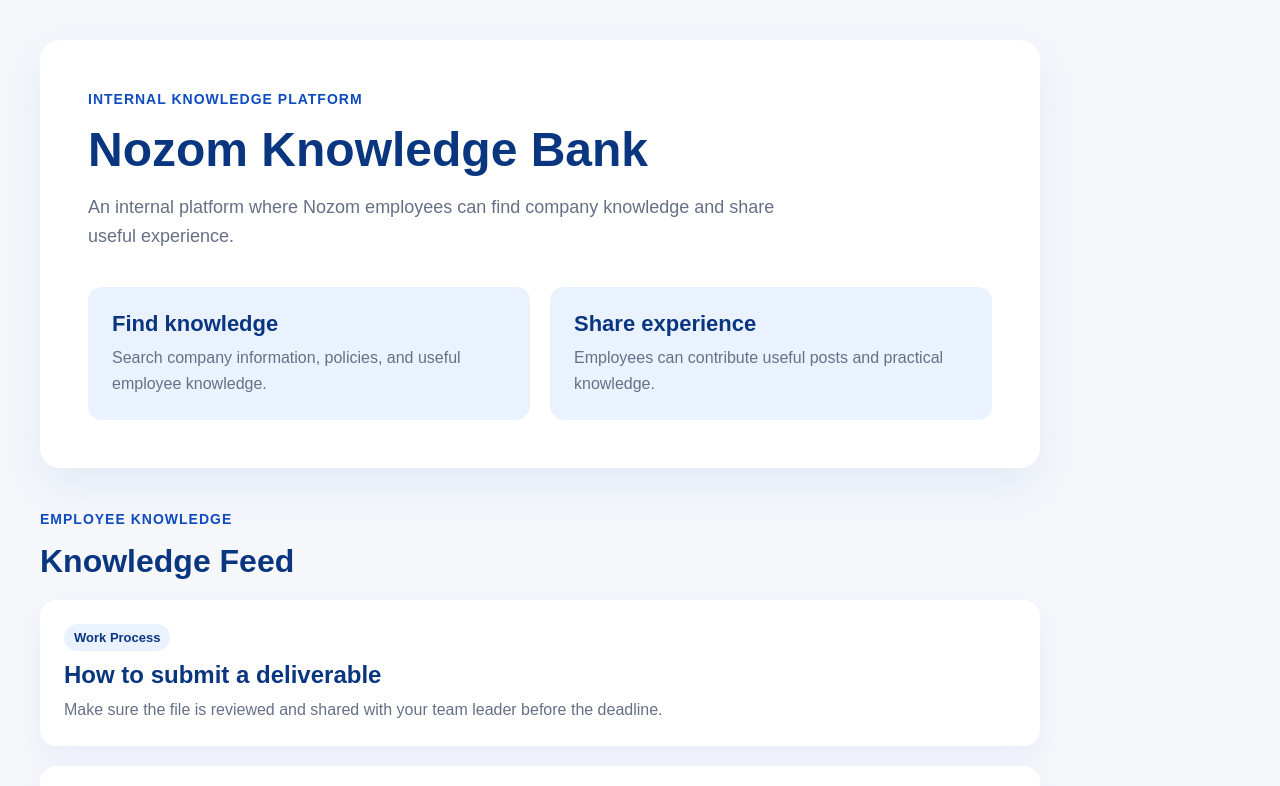
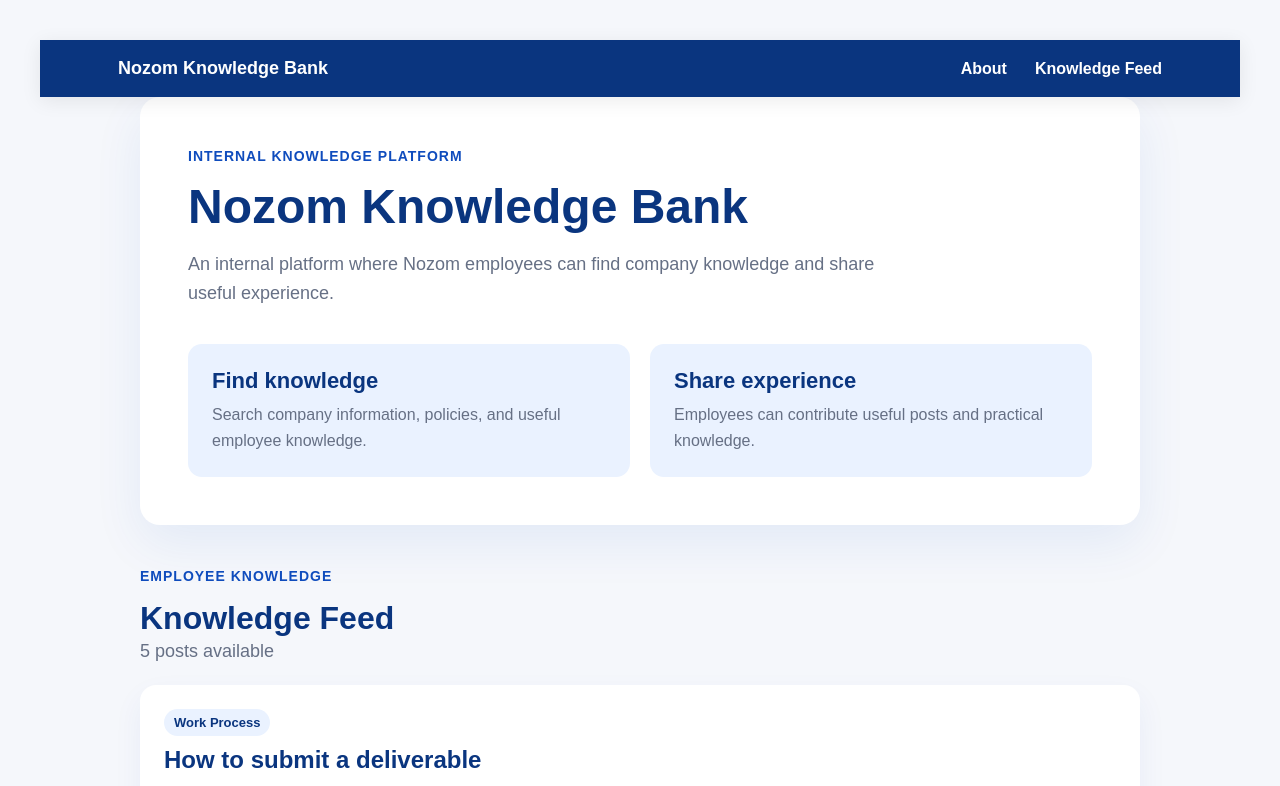
Before and after one commit to Alii-ahd-azab/Nozomkb, a Next.js app: page / in a window 1280 px wide. Shown: the top 786 px of the page. Built offline with nearby package versions, Linux system fonts and the light colour scheme.

Commit message:
- added a new Toolbar component and integrated it into the Layout component. - Updated the main page to include the Toolbar and adjusted the structure of the about and feed sections for better organization.

```diff
--- a/app/globals.css
+++ b/app/globals.css
@@ -177,6 +177,63 @@ p {
   font-size: 13px;
   font-weight: 700;
 }
+.page-layout {
+  width: 100%;
+}
+
+main {
+  width: 100%;
+  display: flex;
+  flex-direction: column;
+  align-items: center;
+}
+
+.toolbar {
+  position: sticky;
+  top: 0;
+  width: 100%;
+  background: var(--nozom-blue-dark);
+  z-index: 1000;
+  box-shadow: 0 4px 20px rgba(0, 0, 0, 0.08);
+}
+
+.toolbar-inner {
+  max-width: 1100px;
+  margin: 0 auto;
+  padding: 18px 28px;
+  display: flex;
+  align-items: center;
+  justify-content: space-between;
+}
+
+.toolbar-brand {
+  color: var(--nozom-white);
+  font-weight: 700;
+  font-size: 18px;
+}
+
+.toolbar-links {
+  display: flex;
+  gap: 28px;
+}
+
+.toolbar-links a {
+  color: var(--nozom-white);
+  font-weight: 600;
+  text-decoration: none;
+}
+
+.toolbar-links a:hover {
+  opacity: 0.75;
+}
+
+
+html {
+  scroll-behavior: smooth;
+}
+
+
+
 
 @media (prefers-color-scheme: dark) {
   html {
--- a/app/page.tsx
+++ b/app/page.tsx
@@ -1,6 +1,7 @@
 import Image from "next/image";
 import styles from "./page.module.css";
 import PostCard from "@/components/PostCard";
+import Layout from "@/components/Layout";
 type Post = {
   id: number;
   title: string;
@@ -41,12 +42,15 @@ const posts: Post[] = [
   },
 ];
 
-
+function getPostCount(posts: Post[]) {
+  return posts.length;
+}
 
 export default function Home() {
   return (
-<main>
-  <div className="about-card">
+<Layout>
+  <main>
+  <div id="about" className="about-card">
     <p className="eyebrow">Internal Knowledge Platform</p>
     <h1>Nozom Knowledge Bank</h1>
 
@@ -68,10 +72,11 @@ export default function Home() {
   </div>
   </div>
 
-<section className="feed-section">
+<section id="feed" className="feed-section">
   <div className="feed-header">
     <p className="eyebrow">Employee Knowledge</p>
     <h2>Knowledge Feed</h2>
+    <p>{getPostCount(posts)} posts available</p>
   </div>
 
   <div className="feed-list">
@@ -87,7 +92,7 @@ export default function Home() {
 </section>
 
 
-
-</main>
+  </main>
+</Layout>
   );
 }
--- /dev/null
+++ b/components/Layout.tsx
@@ -0,0 +1,16 @@
+import Toolbar from "@/components/Toolbar";
+
+type LayoutProps = {
+  children: React.ReactNode;
+};
+
+export default function Layout({ children }: LayoutProps) {
+  return (
+    <div className="page-layout">
+      <Toolbar />
+
+
+      {children}
+    </div>
+  );
+}
--- /dev/null
+++ b/components/Toolbar.tsx
@@ -0,0 +1,14 @@
+export default function Toolbar() {
+  return (
+    <nav className="toolbar" aria-label="Main navigation">
+      <div className="toolbar-inner">
+        <span className="toolbar-brand">Nozom Knowledge Bank</span>
+
+        <div className="toolbar-links">
+          <a href="#about">About</a>
+          <a href="#feed">Knowledge Feed</a>
+        </div>
+      </div>
+    </nav>
+  );
+}
```
